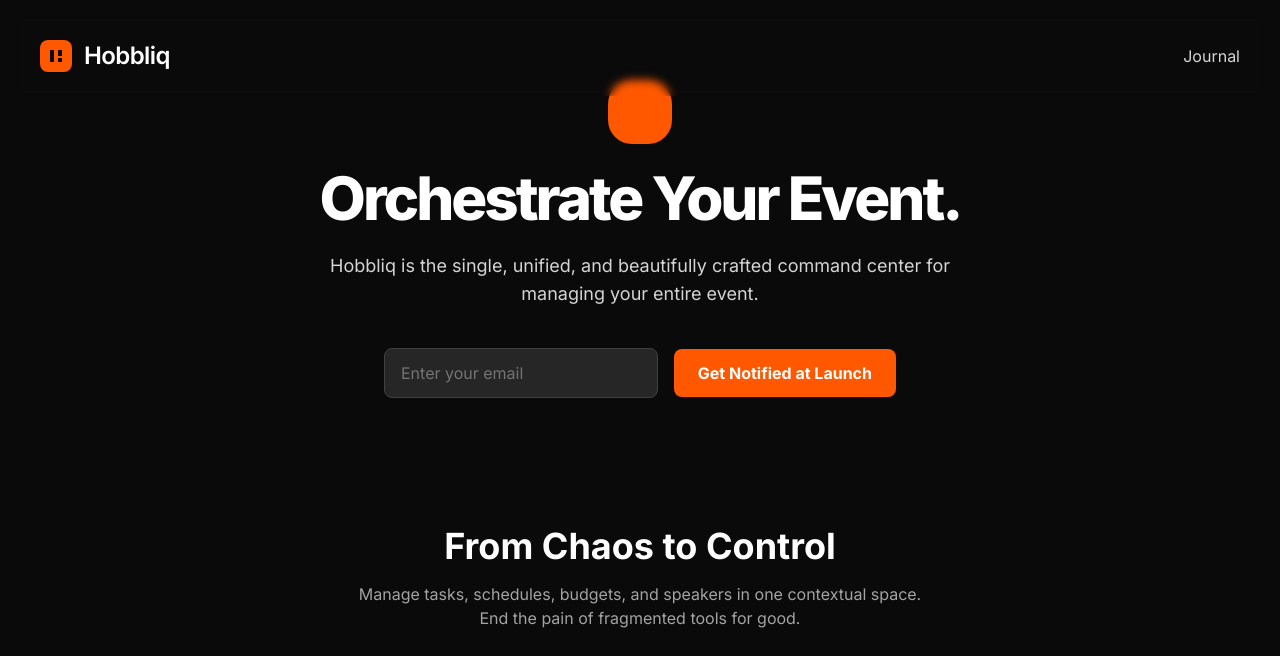
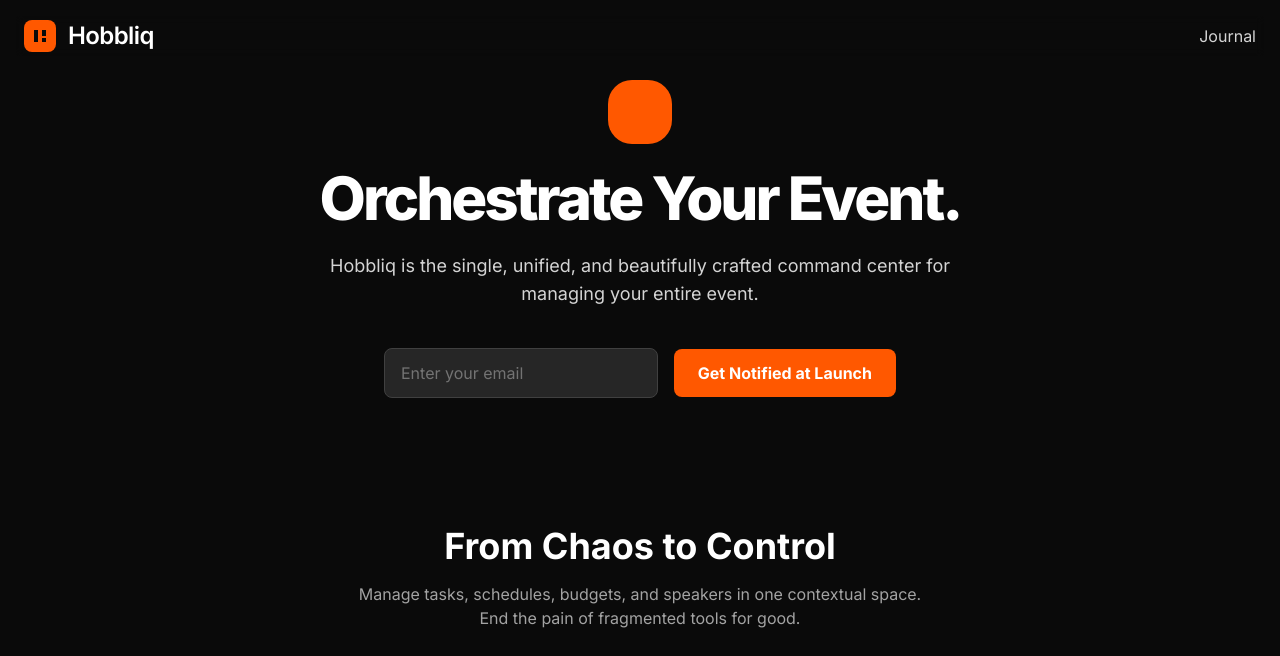
Before and after one commit to shblyng/hobbliq-landing, a plain HTML site: page index.html in a window 1280 px wide. Shown: the top 656 px of the page. Drawn offline with nearby package versions, Linux system fonts and the light colour scheme.

Commit message:
Update index.html

```diff
--- a/index.html
+++ b/index.html
@@ -48,7 +48,7 @@
 
     <!-- Header Section -->
     <header class="fixed top-4 left-4 right-4 z-50 bg-#0A0A0A bg-opacity-40 backdrop-blur-sm">
-    <div class="container mx-auto flex h-20 items-center justify-between px-6">
+    <div class="container mx-auto flex h-10 items-center justify-between px-2">
         <a href="index.html" class="flex items-center space-x-3">
             <svg width="32" height="32" viewBox="0 0 32 32" fill="none" xmlns="http://www.w3.org/2000/svg">
                 <rect width="32" height="32" rx="8" fill="#FF5800"/>
```
